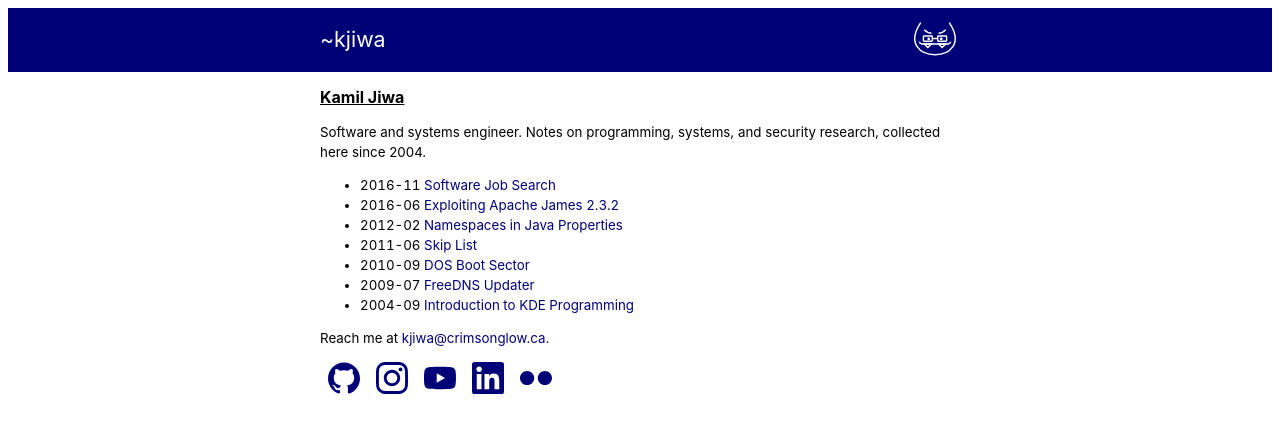
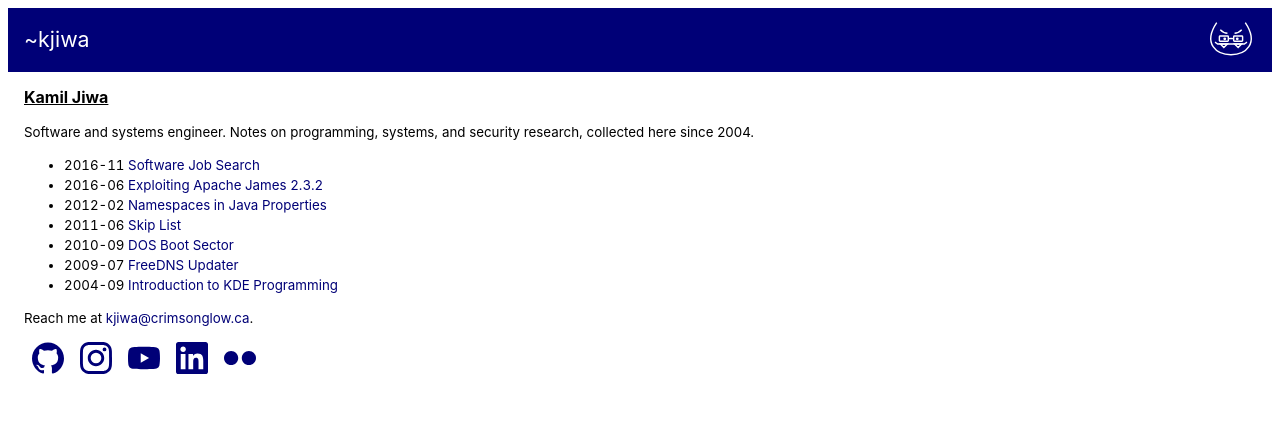
Before and after one commit to kjiwa/crimsonglow, a Jekyll site: the page built from ~kjiwa/index.markdown, in a window 1280 px wide. Shown: the top 433 px of the page. Built offline with Jekyll 4.4.1, drawn with Linux system fonts in a browser that asks for light colours.

Commit message:
Restore full-width desktop layout

```diff
--- a/_sass/main.scss
+++ b/_sass/main.scss
@@ -20,8 +20,6 @@
 
   --space-1: 8px;
   --space-2: 16px;
-
-  --measure: 40rem;
 }
 
 body {
@@ -30,17 +28,12 @@ body {
   line-height: var(--line-height);
 }
 
-header,
-article {
-  padding-inline: max(var(--space-2), (100% - var(--measure)) / 2);
-}
-
 header {
   background-color: var(--color-accent);
   color: var(--color-white);
   font-size: var(--font-size-xl);
   font-weight: normal;
-  padding-block: var(--space-2);
+  padding: var(--space-2);
 }
 
 header a {
@@ -56,7 +49,7 @@ header figure {
 
 article {
   margin: 0;
-  padding-block: 0;
+  padding: 0 var(--space-2);
 }
 
 article h1 {
```
